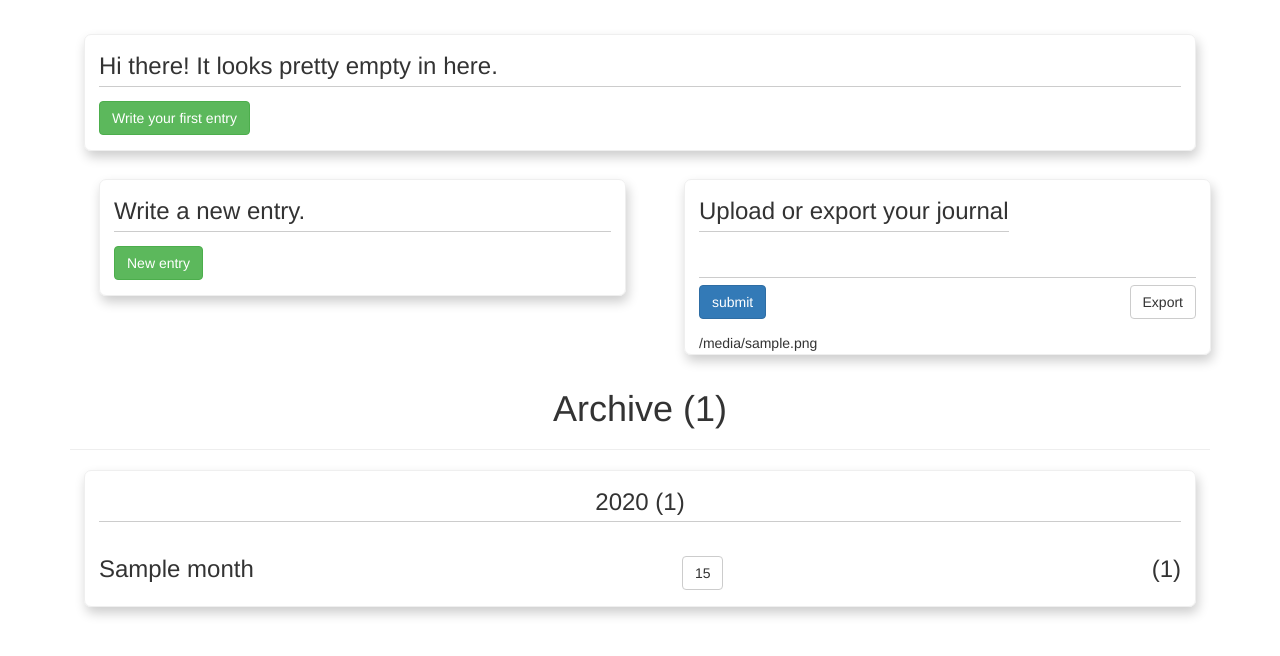
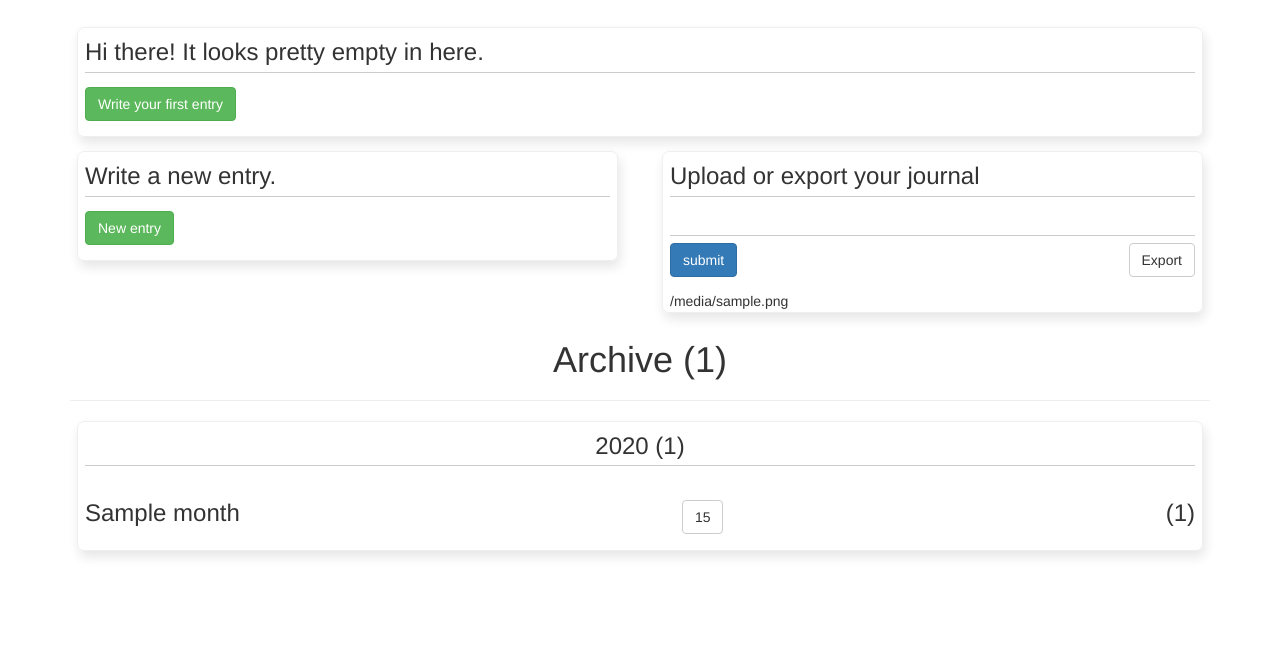
Before and after one commit to TheCDC/journal_app, a Python web app: template webapp/templates/home.html in a window 1280 px wide. Shown: the part 54-710 px from the top of the page. Run offline with Jinja, Linux system fonts and the light colour scheme; the template is opened without the code that fills it: most values are stand-ins (such as "Sample title", 1, 10 or a date in 2020); some libraries are stand-ins or nearby versions.

Commit message:
Entry of the day and new entry/upload cards now have edges horizontally aligned.

```diff
--- a/webapp/static/styles.css
+++ /dev/null
@@ -1,3 +0,0 @@
-img {
-	width: 100%;
-}
--- a/webapp/static/stylesheets/default.css
+++ b/webapp/static/stylesheets/default.css
@@ -19,17 +19,6 @@ img {
 
 .entry_editor{
     overflow: auto;
-}
-
-#upload_div > div{
-    display: flex;
-    flex-direction: row;
-    flex-wrap: wrap;
-}
-
-#upload_div > div > p{
-    padding-top: 1vh;
-
 }
 
 .big_button_container{
@@ -59,9 +48,9 @@ img {
 
 
 .card {
-    box-shadow: 2px 6px 12px rgba(0, 0, 0, 0.2);
-    margin: 1em;
-    padding: 1em;
+    box-shadow: 2px 6px 12px rgba(0, 0, 0, 0.1);
+    margin: 0.5em;
+    padding: 0.5em;
     padding-bottom: 0.1em;
     border-radius: 0.5em;
     border: 0.1em solid #efefef;
@@ -116,6 +105,12 @@ img {
     border-color: rgb(175, 175, 175);
 }
 
+.entry_card {
+    background-color: rgb(240,240,240);
+    margin-left: auto:
+    margin-right: auto:
+}
+
 textarea {
     height: 100%;
     resize: both;
--- a/webapp/templates/base.html
+++ b/webapp/templates/base.html
@@ -59,7 +59,7 @@
 
 
 {% macro render_entry_card(entry) %}
-<div class="jumbotron card">
+<div class="jumbotron card entry_card">
     <div class="card_title">
         {{entry.date_human}}
     </div>
--- a/webapp/templates/home.html
+++ b/webapp/templates/home.html
@@ -18,9 +18,15 @@
     {% endif %}
     {% if context.latest_entry%}
     {% if context.days_since_latest > 0 %}
+    <div>
     <h1> Remember this from {{context.days_since_latest}} day(s) ago?</h1>
+
+    </div>
     {% else %}
+    <div>
     <h1> Today's entry</h1>
+
+    </div>
 
     {% endif %}
     {{render_entry_card(context.latest_entry)|safe}}
@@ -38,10 +44,9 @@
     </div>
 
     {% endif %}
-    <div class="container">
         <div class="row">
 
-            <div class="col col-md-6" id="plugins_div">
+            <div class="col col-md-6">
                 <div class="card">
 
                     <div class="card_title"> Write a new entry.</div>
@@ -84,7 +89,6 @@
             </div>
 
         </div>
-    </div>
     <h1 class="text-center">Archive ({{context.num_entries}})</h1>
     <hr>
     <div>
```
